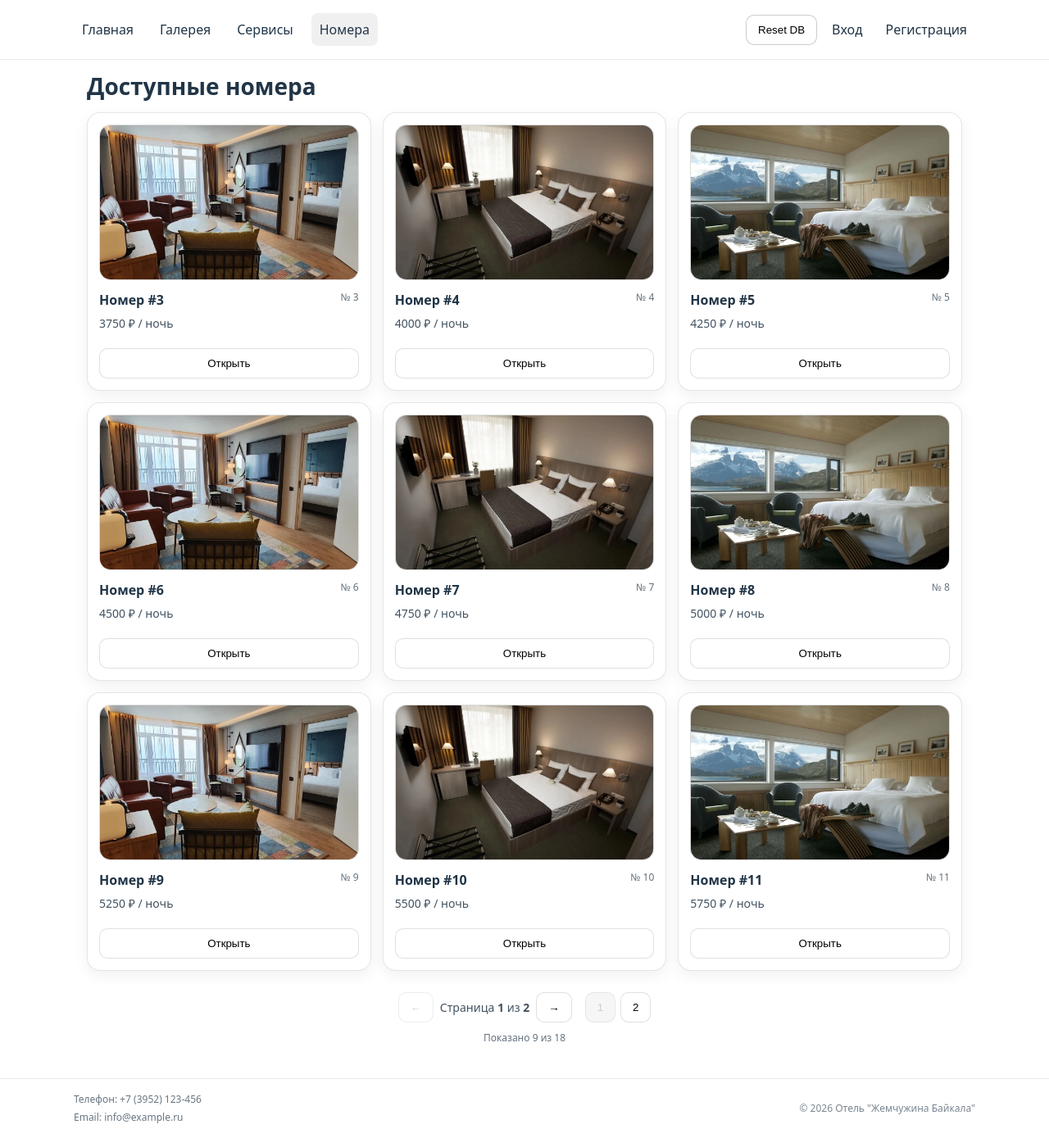
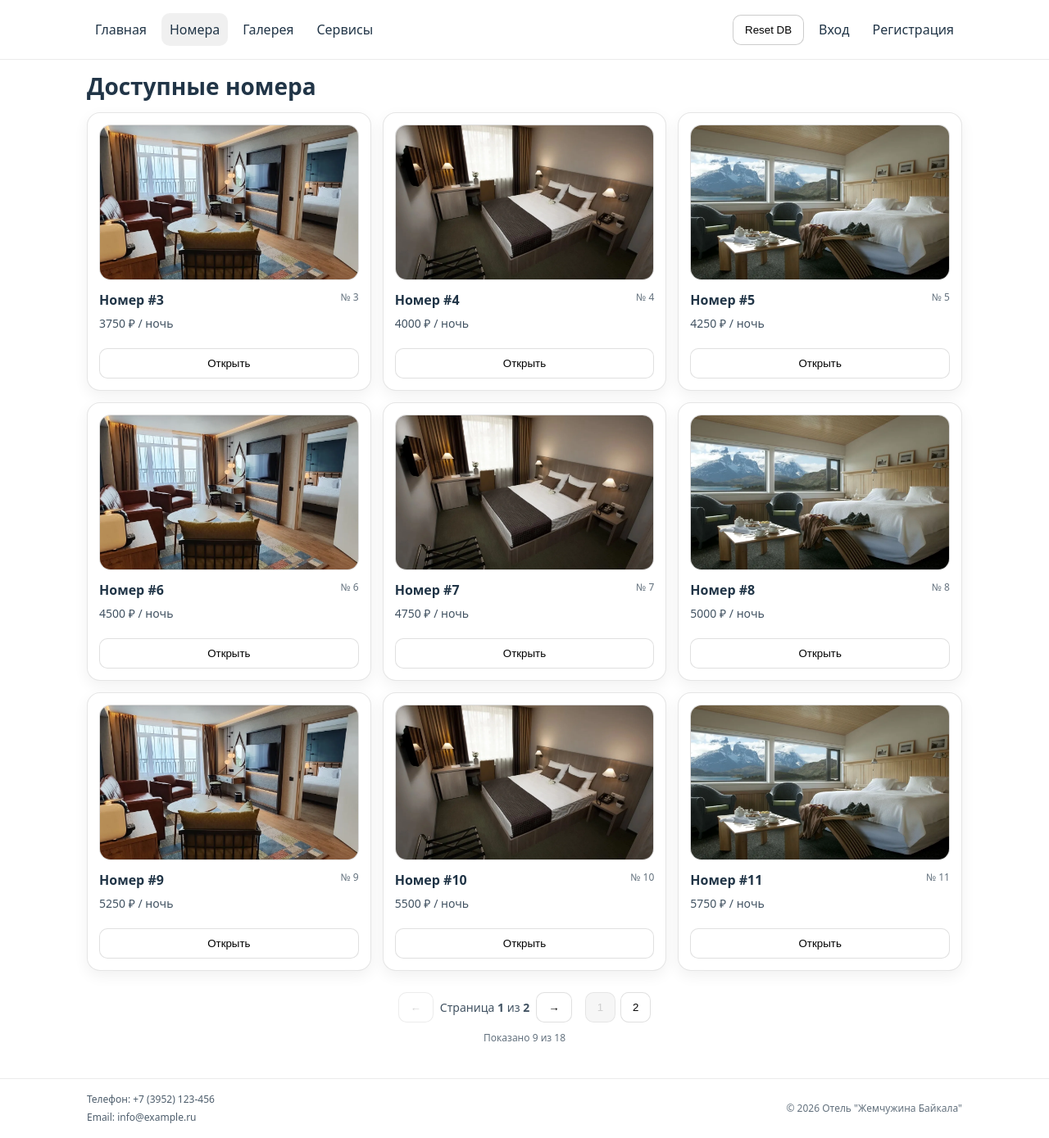
Before and after one commit to iNkyZ1/Diploma-SPA, a React app in the folder frontend/: page /rooms in a window 1280 px wide. Shown: the whole page at 82% size. Built offline with nearby package versions, Linux system fonts and the light colour scheme; the HTML template or start-up script is replaced by a standard one.

Commit message:
refactor(layout): apply container and stack utilities across pages

```diff
--- a/frontend/src/pages/AdminPage/AdminPage.jsx
+++ b/frontend/src/pages/AdminPage/AdminPage.jsx
@@ -46,7 +46,7 @@ export function AdminPage() {
 	};
 
 	return (
-		<div style={{ display: 'grid', gap: 14 }}>
+		<div className="stack">
 			<h1>Панель администратора</h1>
 			<div style={{ fontSize: 14, opacity: 0.8 }}>
 				Клик по номеру переключает статус: <b>свободен</b> ↔ <b>занят</b>
--- a/frontend/src/pages/MyBookingsPage/MyBookingsPage.jsx
+++ b/frontend/src/pages/MyBookingsPage/MyBookingsPage.jsx
@@ -51,24 +51,20 @@ export function MyBookingsPage() {
 	};
 
 	return (
-		<div style={{ display: 'grid', gap: 14 }}>
+		<div className="stack">
+			{' '}
 			<h1>Мои брони</h1>
-
 			{uiError && <Alert>{uiError}</Alert>}
-
 			{status === 'loading' && <div>Загрузка...</div>}
-
 			{status === 'failed' && (
 				<div style={{ display: 'grid', gap: 10 }}>
 					<Alert>{getApiErrorMessage(error) || 'Ошибка загрузки'}</Alert>
 					<Button onClick={load}>Повторить</Button>
 				</div>
 			)}
-
 			{status === 'succeeded' && bookings.length === 0 && (
 				<div>У вас пока нет броней.</div>
 			)}
-
 			{status === 'succeeded' && bookings.length > 0 && (
 				<section style={{ display: 'grid', gap: 12 }}>
 					{bookings.map((b) => (
--- a/frontend/src/pages/RoomsListPage/RoomsListPage.jsx
+++ b/frontend/src/pages/RoomsListPage/RoomsListPage.jsx
@@ -64,14 +64,7 @@ export function RoomsListPage() {
 	};
 
 	return (
-		<div
-			style={{
-				display: 'flex',
-				flexDirection: 'column',
-				gap: 14,
-				minHeight: '70vh',
-			}}
-		>
+		<div className="stack" style={{ minHeight: '70vh' }}>
 			<h1>Доступные номера</h1>
 
 			{status === 'loading' && <div>Загрузка...</div>}
--- a/frontend/src/widgets/footer/Footer.jsx
+++ b/frontend/src/widgets/footer/Footer.jsx
@@ -5,19 +5,17 @@ export function Footer() {
 				padding: 16,
 				borderTop: '1px solid rgba(0,0,0,0.08)',
 				marginTop: 24,
-				background: '#fff',
+				background: 'white',
 			}}
 		>
 			<div
+				className="container"
 				style={{
-					maxWidth: 1100,
-					margin: '0 auto',
 					display: 'flex',
 					justifyContent: 'space-between',
 					gap: 12,
-					fontSize: 14,
-					opacity: 0.85,
 					alignItems: 'center',
+					flexWrap: 'wrap',
 				}}
 			>
 				<div style={{ display: 'grid', gap: 4 }}>
--- a/frontend/src/widgets/header/Header.jsx
+++ b/frontend/src/widgets/header/Header.jsx
@@ -7,11 +7,12 @@ import {
 	selectUser,
 } from '../../features/auth/model/authSlice';
 import { DevTools } from './DevTools';
+import { Button } from '../../shared/ui/Button';
 
 const linkStyle = ({ isActive }) => ({
 	textDecoration: 'none',
 	padding: '8px 10px',
-	borderRadius: 8,
+	borderRadius: 10,
 	color: 'inherit',
 	background: isActive ? 'rgba(0,0,0,0.06)' : 'transparent',
 });
@@ -30,18 +31,32 @@ export function Header() {
 	};
 
 	return (
-		<header style={{ padding: 16, borderBottom: '1px solid rgba(0,0,0,0.08)' }}>
+		<header
+			style={{
+				padding: 16,
+				borderBottom: '1px solid rgba(0,0,0,0.08)',
+				background: 'white',
+			}}
+		>
 			<div
+				className="container"
+				style={{ display: 'flex', gap: 12, alignItems: 'center' }}
+			>
+				<nav
 					style={{
-					maxWidth: 1100,
-					margin: '0 auto',
 						display: 'flex',
-					gap: 12,
+						gap: 8,
 						alignItems: 'center',
+						flex: 1,
+						flexWrap: 'wrap',
 					}}
 				>
 					<NavLink to="/" style={linkStyle}>
 						Главная
+					</NavLink>
+
+					<NavLink to="/rooms" style={linkStyle}>
+						Номера
 					</NavLink>
 
 					<NavLink to="/gallery" style={linkStyle}>
@@ -50,11 +65,6 @@ export function Header() {
 
 					<NavLink to="/services" style={linkStyle}>
 						Сервисы
-				</NavLink>
-
-				<nav style={{ display: 'flex', gap: 8, alignItems: 'center', flex: 1 }}>
-					<NavLink to="/rooms" style={linkStyle}>
-						Номера
 					</NavLink>
 
 					{isAuthed && (
@@ -70,7 +80,14 @@ export function Header() {
 					)}
 				</nav>
 
-				<div style={{ display: 'flex', gap: 8, alignItems: 'center' }}>
+				<div
+					style={{
+						display: 'flex',
+						gap: 8,
+						alignItems: 'center',
+						flexWrap: 'wrap',
+					}}
+				>
 					<DevTools />
 
 					{isAuthed ? (
@@ -78,7 +95,7 @@ export function Header() {
 							<span style={{ fontSize: 14, opacity: 0.8 }}>
 								{user?.login} ({user?.role})
 							</span>
-							<button onClick={onLogout}>Выйти</button>
+							<Button onClick={onLogout}>Выйти</Button>
 						</>
 					) : (
 						<>
```
Lines whose indentation alone changed are shown as unchanged.
